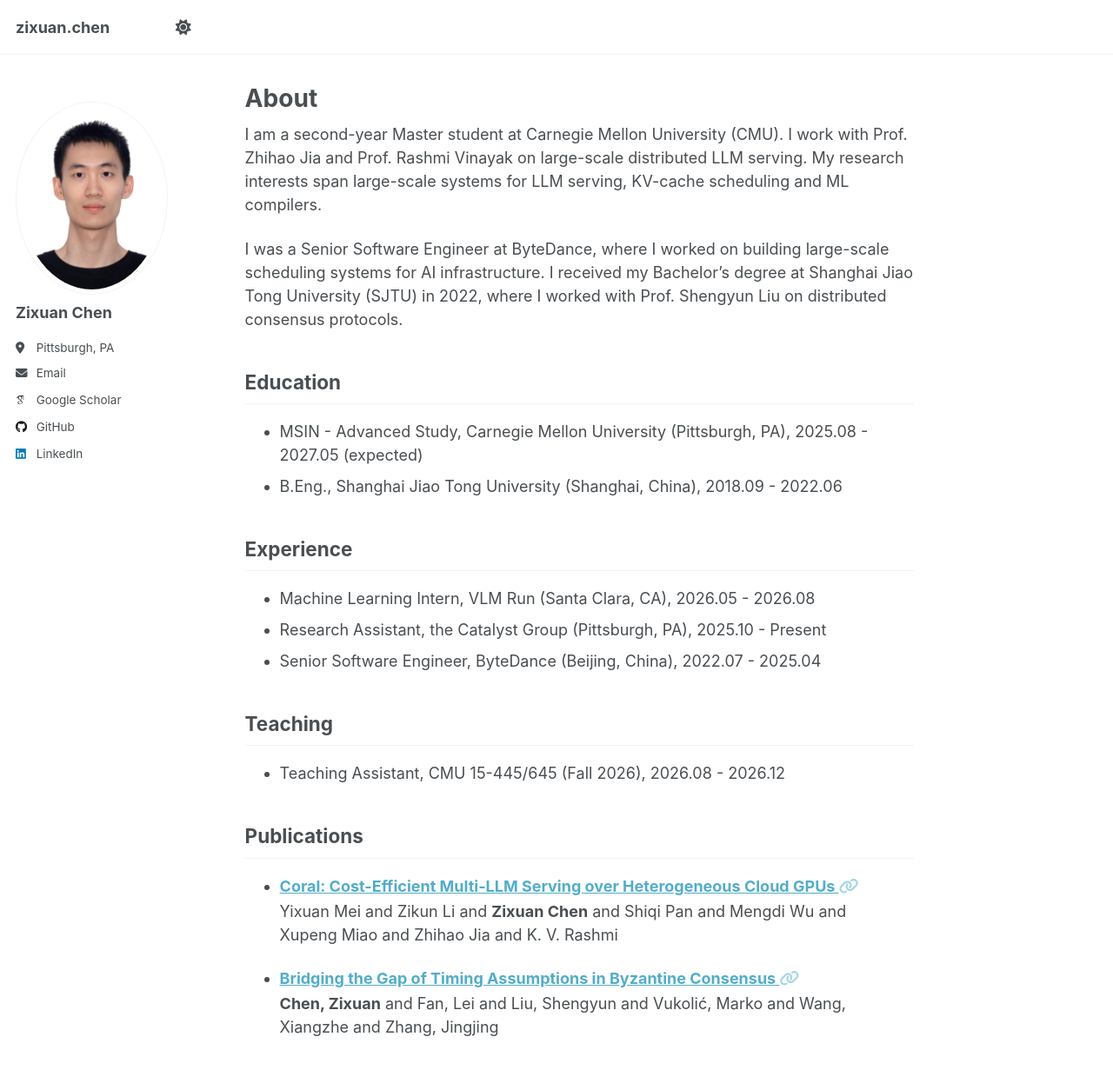
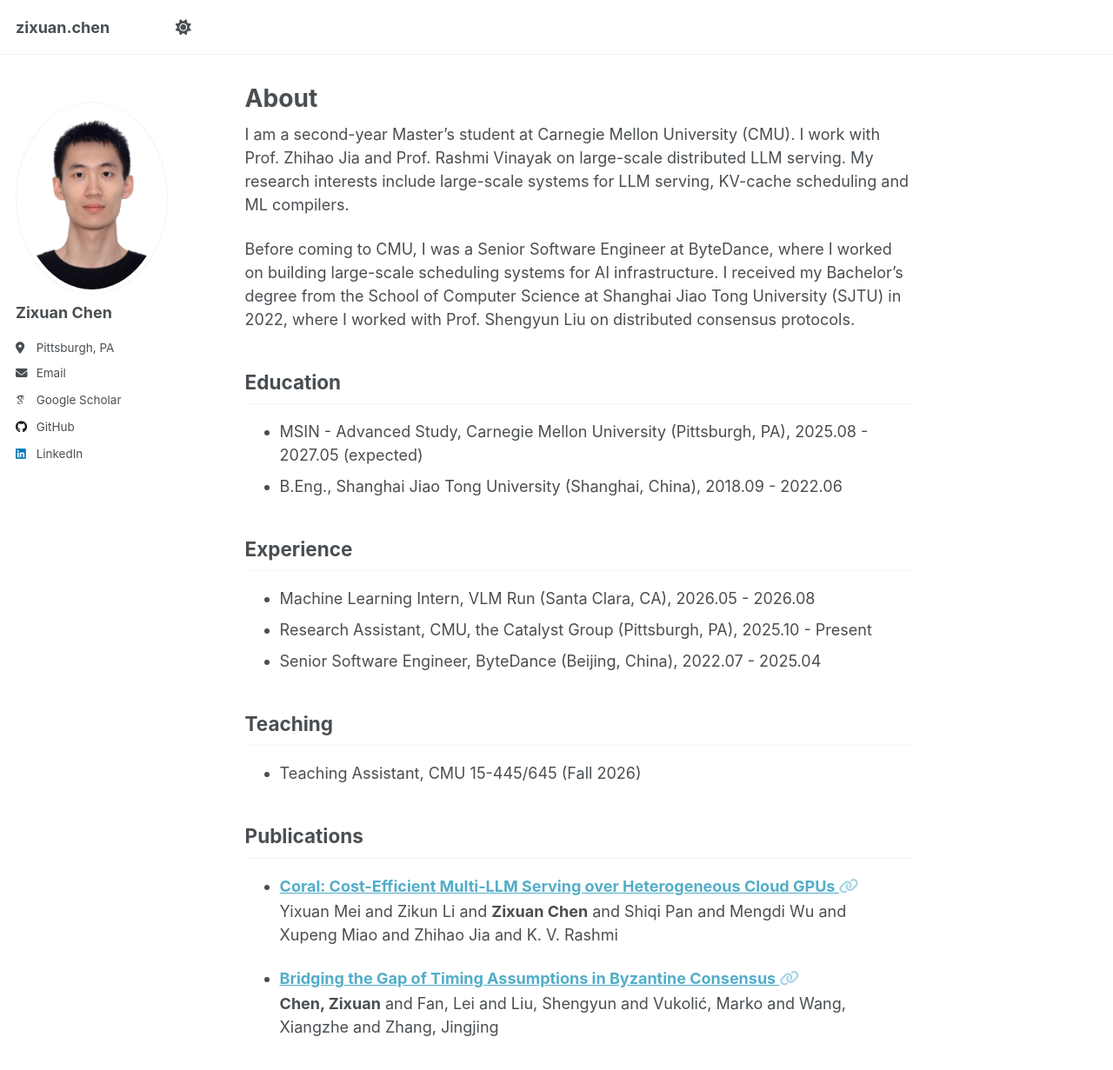
Before and after one commit to Snowfall99/Snowfall99.github.io, a Jekyll site: the page built from _pages/about.md, in a window 1280 px wide and 1400 px high. Shown: the top 1231 px of the window at 87% size. Built offline with Jekyll 4.4.1, drawn with Linux system fonts in a browser that asks for light colours; some web fonts are replaced.

Commit message:
feat: update

```diff
--- a/_pages/about.md
+++ b/_pages/about.md
@@ -7,9 +7,9 @@ redirect_from:
   - /about.html
 ---
 
-I am a second-year Master student at Carnegie Mellon University (CMU). I work with Prof. Zhihao Jia and Prof. Rashmi Vinayak on large-scale distributed LLM serving. My research interests span large-scale systems for LLM serving, KV-cache scheduling and ML compilers.
+I am a second-year Master's student at Carnegie Mellon University (CMU). I work with Prof. Zhihao Jia and Prof. Rashmi Vinayak on large-scale distributed LLM serving. My research interests include large-scale systems for LLM serving, KV-cache scheduling and ML compilers.
 
-I was a Senior Software Engineer at ByteDance, where I worked on building large-scale scheduling systems for AI infrastructure. I received my Bachelor's degree at Shanghai Jiao Tong University (SJTU) in 2022, where I worked with Prof. Shengyun Liu on distributed consensus protocols.
+Before coming to CMU, I was a Senior Software Engineer at ByteDance, where I worked on building large-scale scheduling systems for AI infrastructure. I received my Bachelor's degree from the School of Computer Science at Shanghai Jiao Tong University (SJTU) in 2022, where I worked with Prof. Shengyun Liu on distributed consensus protocols.
 
 ## Education
 * MSIN - Advanced Study, Carnegie Mellon University (Pittsburgh, PA), 2025.08 - 2027.05 (expected)
@@ -17,11 +17,11 @@ I was a Senior Software Engineer at ByteDance, where I worked on building large-
 
 ## Experience
 * Machine Learning Intern, VLM Run (Santa Clara, CA), 2026.05 - 2026.08
-* Research Assistant, the Catalyst Group (Pittsburgh, PA), 2025.10 - Present
+* Research Assistant, CMU, the Catalyst Group (Pittsburgh, PA), 2025.10 - Present
 * Senior Software Engineer, ByteDance (Beijing, China), 2022.07 - 2025.04
 
 ## Teaching
-* Teaching Assistant, CMU 15-445/645 (Fall 2026), 2026.08 - 2026.12
+* Teaching Assistant, CMU 15-445/645 (Fall 2026)
 
 ## Publications
   <ul>{% for post in site.publications reversed %}
```
